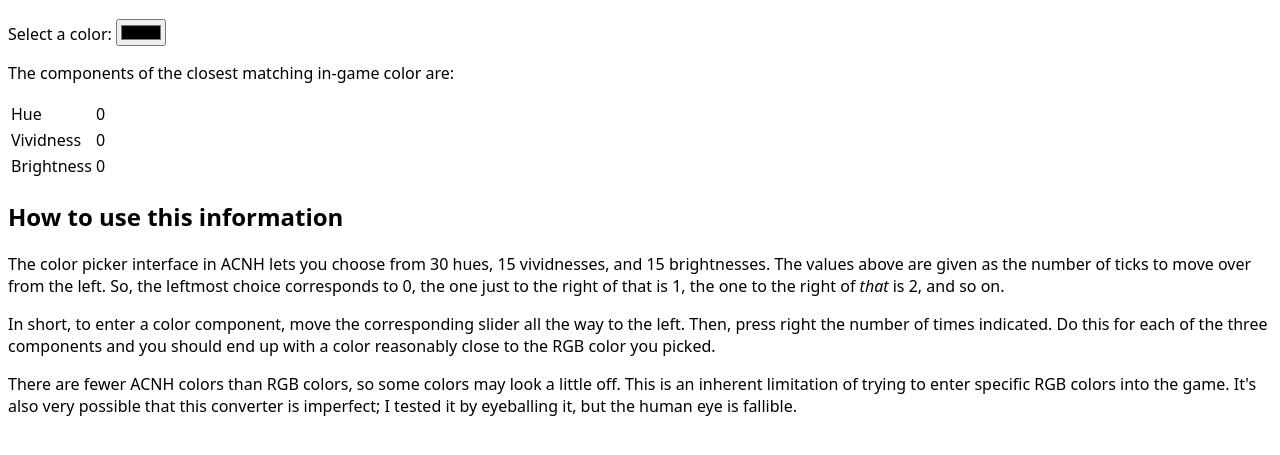
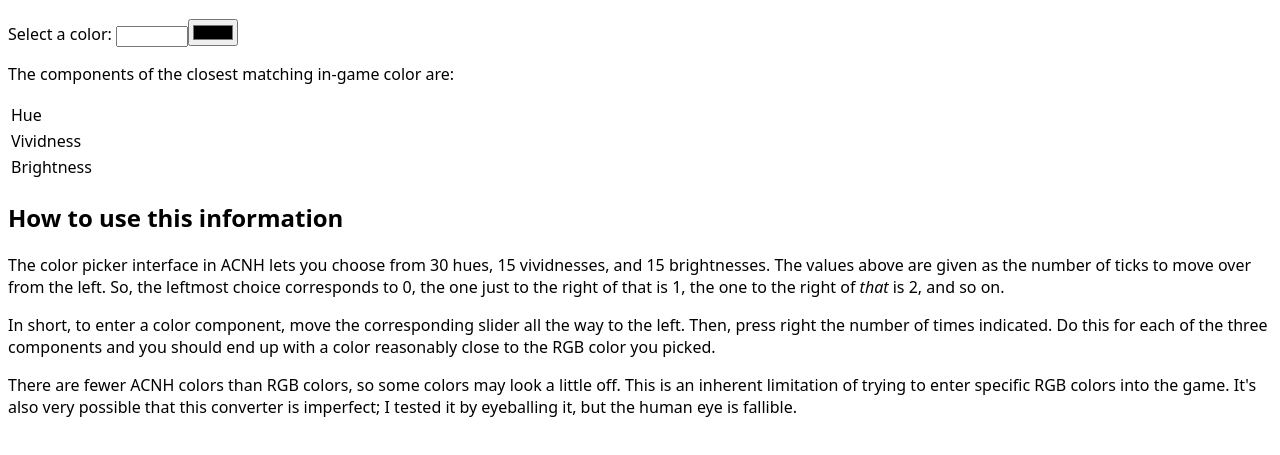
Before and after one commit to HeladoDeBrownie/New-Horizons-Color-Converter, a plain HTML site: page index.html in a window 1280 px wide. Shown: the part 67-522 px from the top of the page. Drawn offline with Linux system fonts and the light colour scheme.

Commit message:
allow both text and color input; add validation

```diff
--- a/index.html
+++ b/index.html
@@ -8,7 +8,7 @@
 
     <body>
         <h1>New Horizons Color Converter</h1>
-        <p>Select a color: <input id="color" type="color"></p>
+        <p>Select a color: <input id="color-text" type="text" size="7"><input id="color-color" type="color"></p>
         <p>The components of the closest matching in-game color are:</p>
         <table>
             <tr><td>Hue</td><td id="hue"></td></tr>
--- a/main.js
+++ b/main.js
@@ -1,21 +1,27 @@
 void function () {
     'use strict'
 
-    function render() {
-        var acnhColor = convert($('color').value)
-        $('hue').textContent = acnhColor.hue
-        $('vividness').textContent = acnhColor.saturation
-        $('brightness').textContent = acnhColor.value
+    function render(colorString) {
+        var acnhColor = convert(colorString)
+
+        if (acnhColor === null) {
+            $('hue').textContent = $('vividness').textContent = $('brightness').textContent = ''
+        } else {
+            $('hue').textContent = acnhColor.hue
+            $('vividness').textContent = acnhColor.saturation
+            $('brightness').textContent = acnhColor.value
+        }
     }
 
     function convert(hexString) {
-        return acnhColorFromHsvColor(hsvColorFromRgbColor(rgbColorFromHexString(hexString)))
+        var rgbColor = rgbColorFromHexString(hexString)
+        return rgbColor === null ? null : acnhColorFromHsvColor(hsvColorFromRgbColor(rgbColor))
     }
 
     function rgbColorFromHexString(hexString) {
-        var match = /\#(..)(..)(..)/.exec(hexString)
+        var match = /\#?([0-9a-f]{2})([0-9a-f]{2})([0-9a-f]{2})/.exec(hexString)
 
-        return {
+        return match === null ? null : {
             red:    parseInt(match[1], 16),
             green:  parseInt(match[2], 16),
             blue:   parseInt(match[3], 16),
@@ -66,8 +72,22 @@ void function () {
         }
     }
 
+    function normalizeColorString(colorString) {
+        return '#' + colorString.replace(/^\#/, '').toLowerCase()
+    }
+
     var $ = document.getElementById.bind(document)
 
-    $('color').addEventListener('input', render)
-    render()
+    $('color-text').addEventListener('input', function () {
+        $('color-color').value = normalizeColorString(this.value)
+        render(this.value)
+    })
+
+    $('color-color').addEventListener('input', function () {
+        $('color-text').value = this.value
+        render(this.value)
+    })
+
+    $('color-color').value = normalizeColorString($('color-text').value)
+    render($('color-text').value)
 }()
--- a/style.css
+++ b/style.css
@@ -1,3 +1,7 @@
 html {
     font-family: sans;
 }
+
+input[type=text] {
+    font-family: monospace;
+}
```
